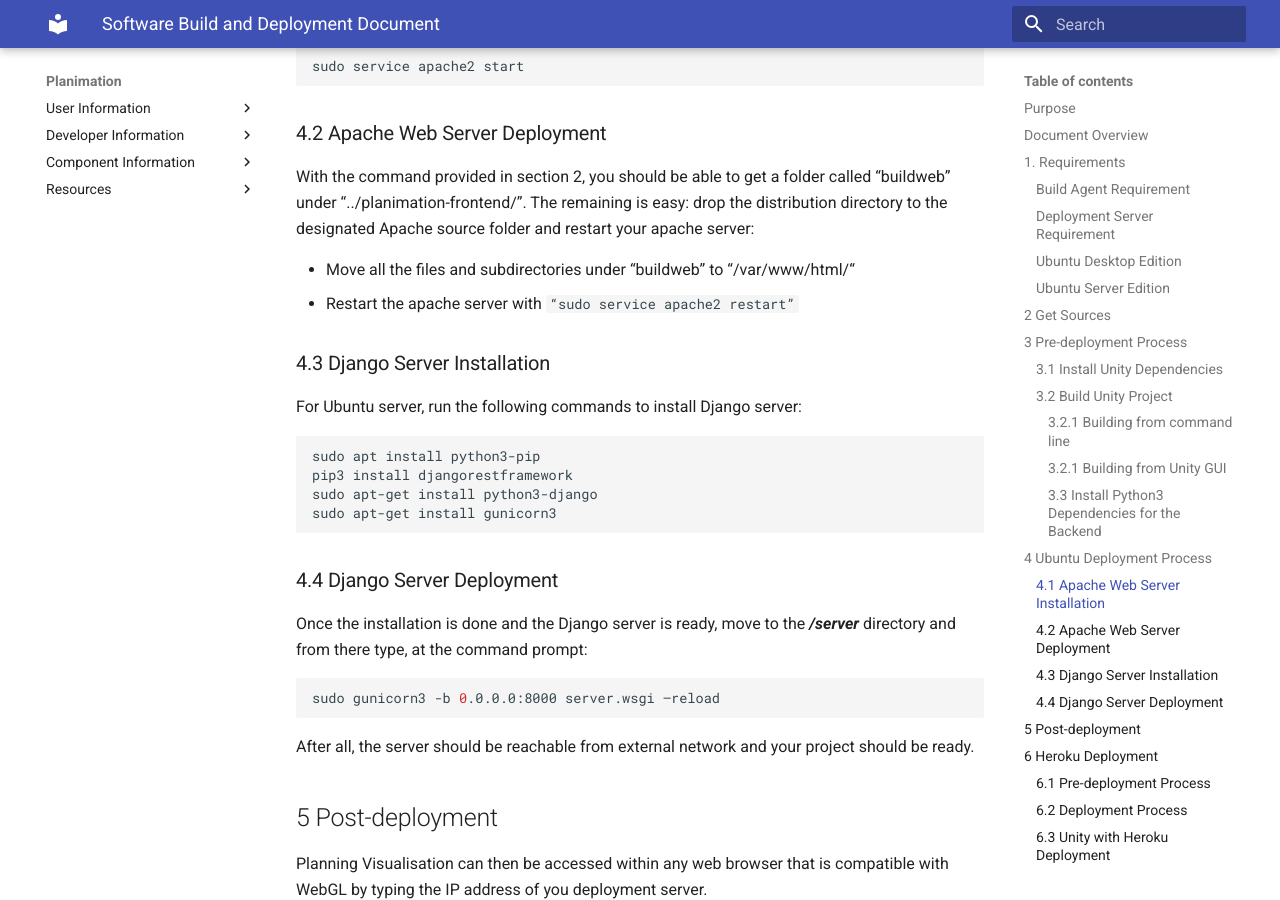
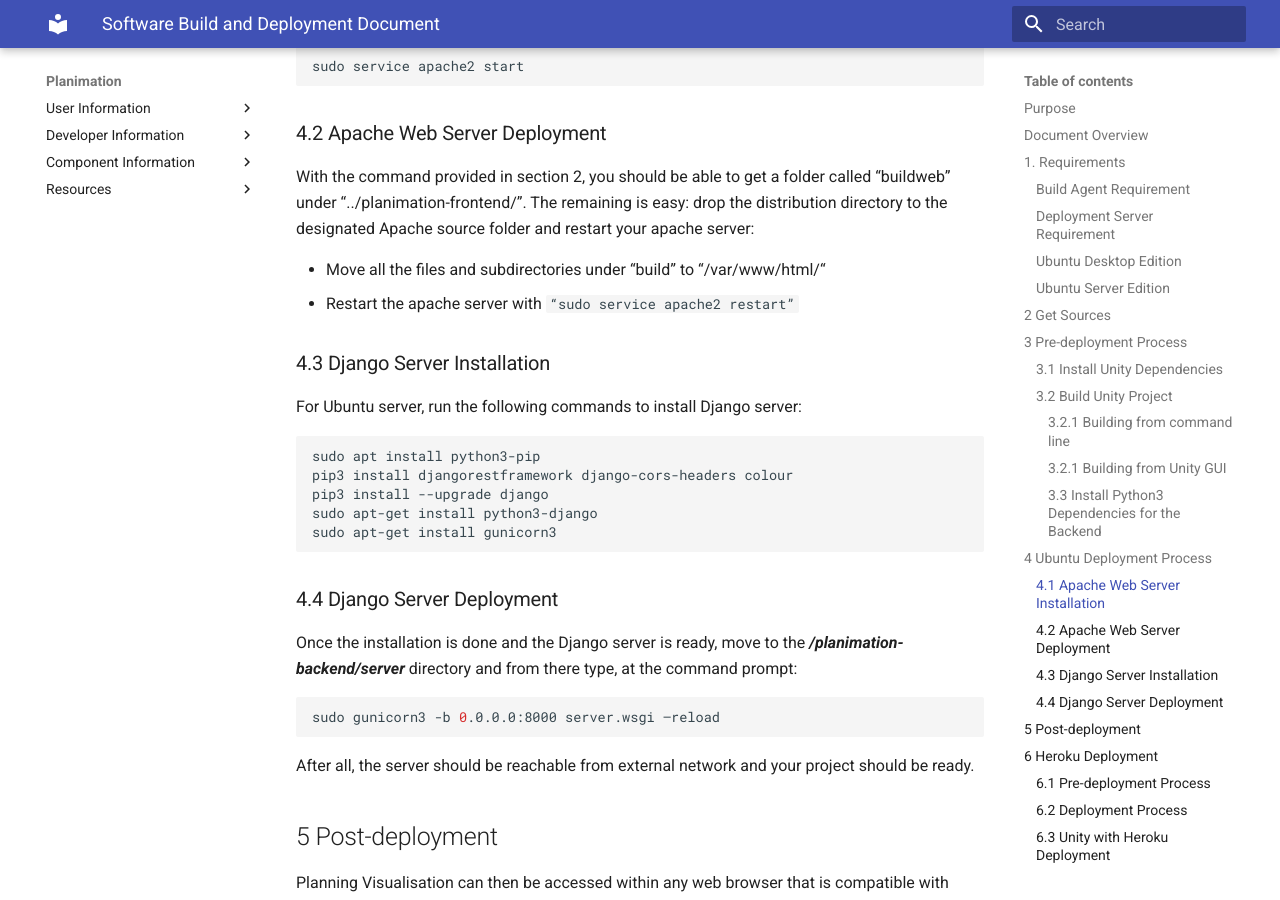
Before and after one commit to planimation/documentation, an MkDocs documentation site: the page built from docs/Deployment_guide.md, in a window 1280 px wide and 900 px high, scrolled down 5012 px. Built offline with MkDocs 1.6.1 and Material for MkDocs 9.7.7, drawn with Linux system fonts in a browser that asks for light colours; some of the changed text lies outside the part shown.

````diff
--- a/docs/Deployment_guide.md
+++ b/docs/Deployment_guide.md
@@ -119,7 +119,7 @@ To build from the command line, enter the following command. We illustrate the i
 Move to the **_/PlanningVisualise_**  directory in the repository that you’ve just checked out from Section 1 and from there type, at the command prompt:
 
 ``` bash
-/home/$USER/Editor/Unity -batchmode -quit -projectPath “ProjectPath” -executeMethod buildscript.build -logFile stdout.log
+/home/$USER/Editor/Unity -batchmode -quit -projectPath “ProjectPath” -executeMethod Buildscript.Build -logFile stdout.log
 ```
 
 *   _You will need to replace the “ProjectPath” with the absolute path of your cloned copy of the repository. E.g. “/home/$USER_**_/planimation-frontend_**_”_
@@ -139,7 +139,7 @@ Should you wish to update the User Interface of this application, you need to in
 ```
 
 
-With having the command executed, a folder called **_“buildweb”_** should appear under the **_/planimation-frontend_**  directory and this will be the final animation contents for the deployment process in Section 4.
+With having the command executed, a folder called **_“build”_** should appear under the **_/planimation-frontend_**  directory and this will be the final animation contents for the deployment process in Section 4.
 
 #### 3.2.1 Building from Unity GUI
 
@@ -149,9 +149,10 @@ With having the command executed, a folder called **_“buildweb”_** should ap
   * Make sure all the selected scenes are those under the 'Visualisation' folder
   * Click 'Player Settings'
   * Click 'Publishing Settings'
-  * Enter 512 for 'WebGL Memory Size'
-  * Tick 'WebAssembly'
+  <!---* Enter 512 for 'WebGL Memory Size'-->
+  * Tick 'WebAssembly' checkbox
   * Click 'Build'
+  * Create 'buildweb' folder
 
 
 #### 3.3 Install Python3 Dependencies for the Backend
@@ -195,7 +196,7 @@ sudo service apache2 start
 
 With the command provided in section 2, you should be able to get a folder called “buildweb” under “../planimation-frontend/”. The remaining is easy: drop the distribution directory to the designated Apache source folder and restart your apache server:
 
-*   Move all the files and subdirectories under “buildweb” to “/var/www/html/“
+*   Move all the files and subdirectories under “build” to “/var/www/html/“
 *   Restart the apache server with
     ```“sudo service apache2 restart”```
 
@@ -204,9 +205,11 @@ With the command provided in section 2, you should be able to get a folder calle
 
 For Ubuntu server, run the following commands to install Django server:
 
+<!--sudo pip3 install --no-cache-dir -r planimation-backend/requirements.txt-->
 ``` bash
 sudo apt install python3-pip
-pip3 install djangorestframework
+pip3 install djangorestframework django-cors-headers colour
+pip3 install --upgrade django
 sudo apt-get install python3-django
 sudo apt-get install gunicorn3
 ```
@@ -215,7 +218,7 @@ sudo apt-get install gunicorn3
 ### 4.4 Django Server Deployment
 
 
-Once the installation is done and the Django server is ready, move to the **_/server_**  directory and from there type, at the command prompt:
+Once the installation is done and the Django server is ready, move to the **_/planimation-backend/server_**  directory and from there type, at the command prompt:
 
 ``` bash
 sudo gunicorn3 -b 0.0.0.0:8000 server.wsgi —reload
````
Also changed, not shown: README.md (+8 -1 lines), docs/README.md (+3 -1 lines), 1 other file.
